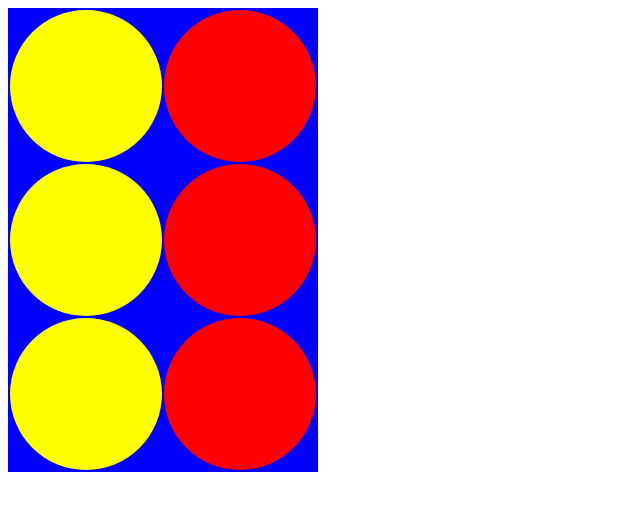
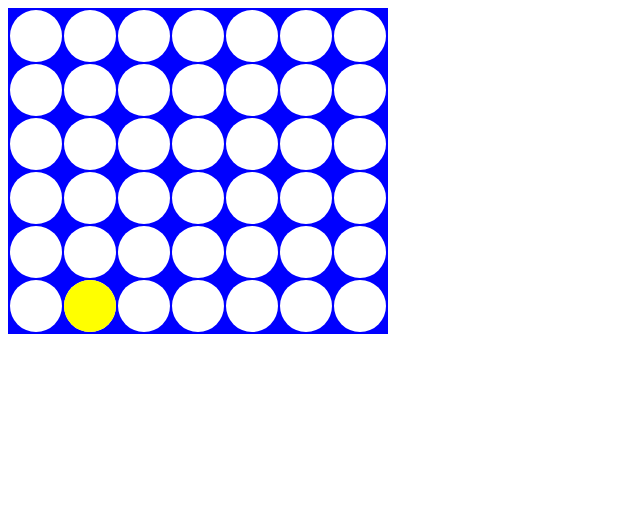
Before and after one commit to mortexsa/fishy-cosmonaut, a plain HTML site: page index.html in a window 1280 px wide. Shown: the whole page, without its empty margins (0-640 px from the left). Drawn offline with Linux system fonts and the light colour scheme.

Commit message:
🎳📺 Updated with Glitch

```diff
--- a/index.html
+++ b/index.html
@@ -13,21 +13,6 @@
     <script src="/script.js" defer></script>
   </head>
   <body>
-    <div id="principal">
-      <table>
-        <tr>
-          <td class="player1"></td>
-          <td class="player2"></td>
-        </tr>
-        <tr>
-          <td class="player1"></td>
-          <td class="player2"></td>
-        </tr>
-        <tr>
-          <td class="player1"></td>
-          <td class="player2"></td>
-        </tr>
-      </table>
-    </div>
+    <div id="principal">Activez JavaScript pour jouer.</div>
   </body>
 </html>
--- a/script.js
+++ b/script.js
@@ -3,3 +3,53 @@
 
 // prints "hi" in the browser's dev tools console
 console.log('hi');
+
+var board = [];
+for(var i=0;i<6;i++){
+  board[i] = [];
+  for(var j=0;j<7;j++) {
+    board[i][j] = 0;
+  }
+}
+
+console.log(board);
+
+function set(row, column, player){
+  board[row][column] = player;
+}
+
+function render() {
+  var div = document.querySelector("#principal");
+  div.innerHTML = '';
+  div.appendChild(document.createElement("table"));
+
+  for(i=0;i<6;i++){
+    div.querySelector("table").appendChild(document.createElement("tr"));
+    for(j=0;j<7;j++){
+      div.querySelector("table").children[i].appendChild(document.createElement("td"));
+      if(board[i][j] === 1){
+        div.querySelector("table").children[i].children[j].className = "player1";
+      }else if(board[i][j] === 2){
+        div.querySelector("table").children[i].children[j].className = "player2";
+      }
+    }
+  }
+}
+
+var turn = 1;
+
+function play(column) {
+  for(i=5; i>=0;i++){
+    if(board[i][column] === 0){
+      board[i][column] = turn;
+      return i;
+    }
+  }
+  return false;
+}
+
+
+
+play(1);
+console.log(render());
+console.log(event.target);
--- a/style.css
+++ b/style.css
@@ -5,8 +5,8 @@
 }
 
 #principal td{
-  width: 150px;
-  height: 150px;
+  width: 50px;
+  height: 50px;
   border-radius:100%;
 }
 
@@ -17,3 +17,7 @@
 .player2 {
   background-color: red;
 }
+
+#principal tr{
+  background-color:white;
+}
```
